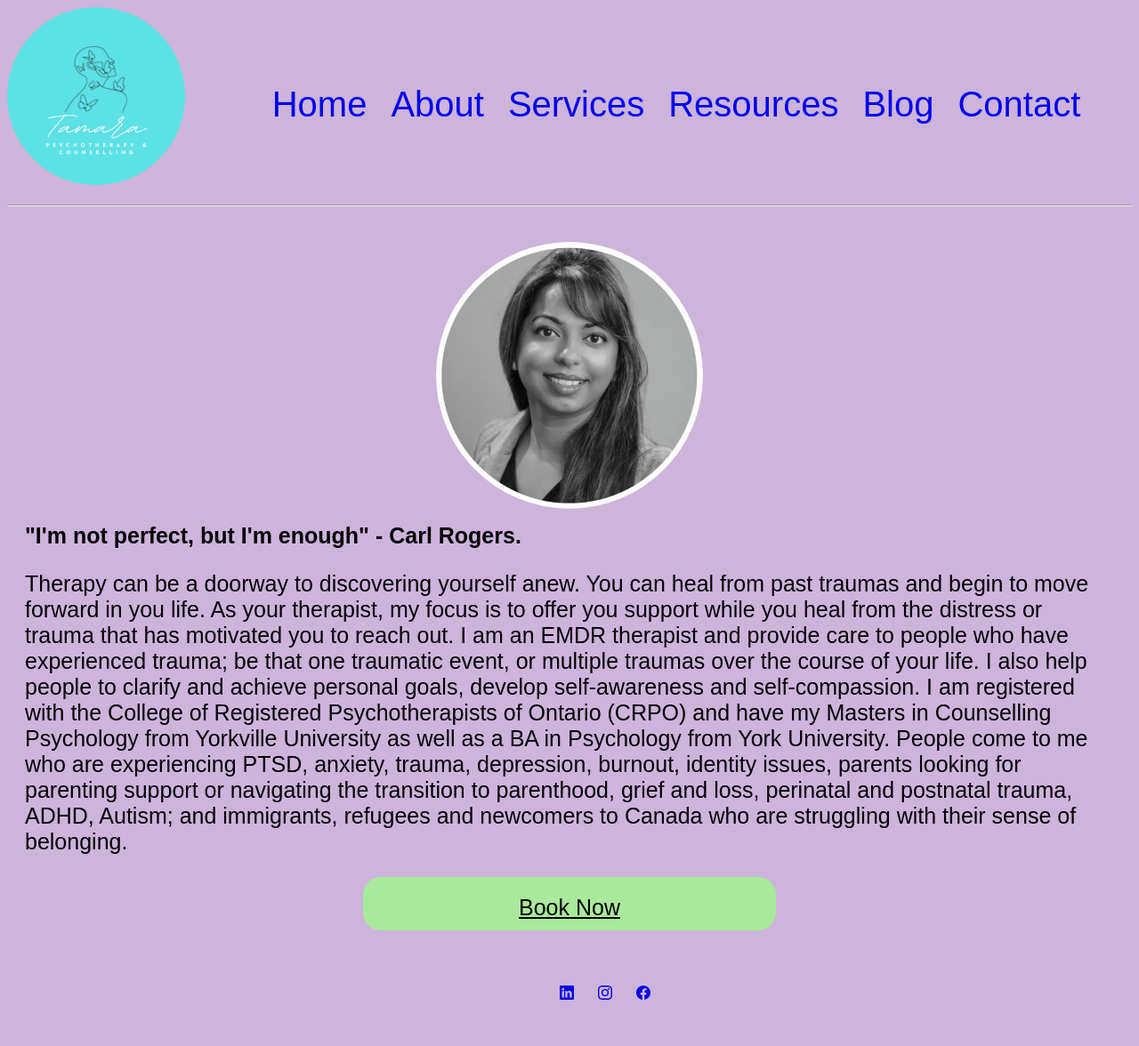
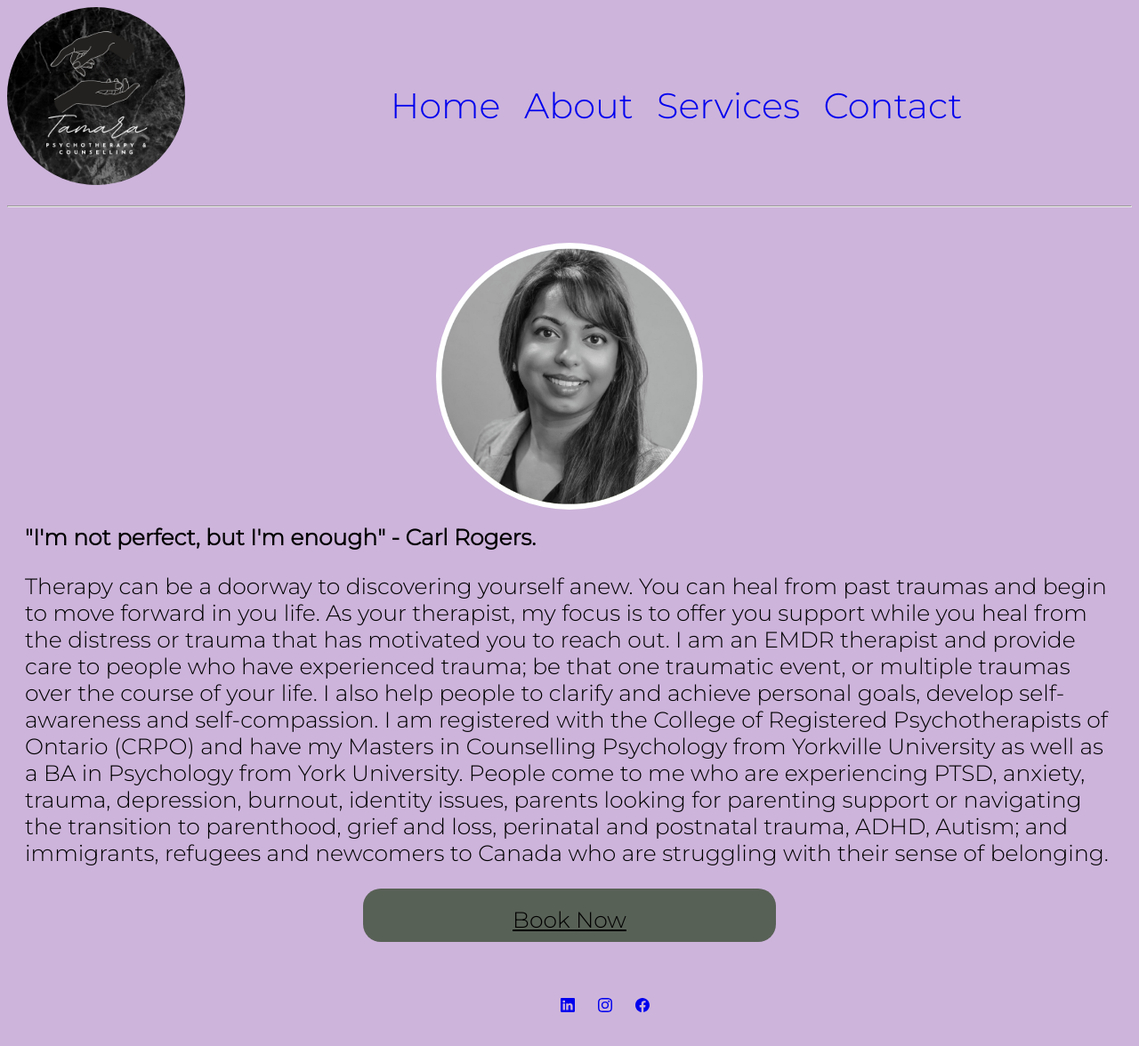
Before and after one commit to nettodev360/TamaraPsychotherapy, a plain HTML site: page about.html in a window 1280 px wide. Shown: the top 1176 px of the page at 89% size. Drawn offline with Linux system fonts and the light colour scheme; a script that the page names is missing; a web font is replaced by a local one.

Commit message:
updated logo and bug fixes in about.html and about.css

```diff
--- a/about.html
+++ b/about.html
@@ -7,7 +7,7 @@
     <title>Tamara Psychotherapy</title>
     <link rel="preconnect" href="https://fonts.googleapis.com">
     <link rel="preconnect" href="https://fonts.gstatic.com" crossorigin>
-    <link href="https://fonts.googleapis.com/css2?family=Dancing+Script&family=Sono:wght@300&display=swap" rel="stylesheet">
+    <link href="https://fonts.googleapis.com/css2?family=Montserrat:wght@300&display=swap" rel="stylesheet">
     <link rel="resetstylesheet" href="./assets/css/reset.css">
     <link rel="stylesheet" href="./assets/css/about.css">
 </head>
@@ -15,7 +15,7 @@
 
     <nav class="navbar">
         <div class="container-icon">
-            <a href="./index.html"><img class="icon" src="./assets/images/Tamara1.png" alt="Logo"></a>
+            <a href="./index.html"><img class="icon" src="./assets/images/Tamara3.png" alt="Logo"></a>
         </div>
         <ul class="nav-list active" id="navi-list">
             <li class="list-items">
@@ -27,12 +27,12 @@
             <li class="list-items">
                 <a href="./services.html">Services</a>
             </li>
-            <li class="list-items">
+            <!-- <li class="list-items">
                 <a href="#">Resources</a>
             </li>
             <li class="list-items">
                 <a href="#">Blog</a>
-            </li>
+            </li> -->
             <li class="list-items">
                 <a href="#">Contact</a>
             </li>
--- a/assets/css/about.css
+++ b/assets/css/about.css
@@ -158,7 +158,7 @@
 }
 
 .btn {
-    background-color: #A9E99B;
+    background-color: #586156;
     color: black;
     height: 40px;
     border-style:none;
--- a/assets/css/contact.css
+++ b/assets/css/contact.css
@@ -105,7 +105,7 @@
 }
 
 .btn {
-    background-color: #A9E99B;
+    background-color: #586156;
     color: black;
     height: 40px;
     border-style:none;
--- a/assets/css/services.css
+++ b/assets/css/services.css
@@ -104,7 +104,7 @@
 }
 
 .btn {
-    background-color: #A9E99B;
+    background-color: #586156;
     color: black;
     height: 40px;
     border-style:none;
--- a/assets/css/style.css
+++ b/assets/css/style.css
@@ -109,7 +109,7 @@
 }
 
 .btn {
-    background-color: #A9E99B;
+    background-color: #586156;
     color: black;
     height: 40px;
     border-style:none;
```
Also changed, not shown: contact.html (+3 -3 lines), index.html (+3 -3 lines), services.html (+3 -3 lines), assets/images/Tamara2.png (added), assets/images/Tamara3.png (added).
